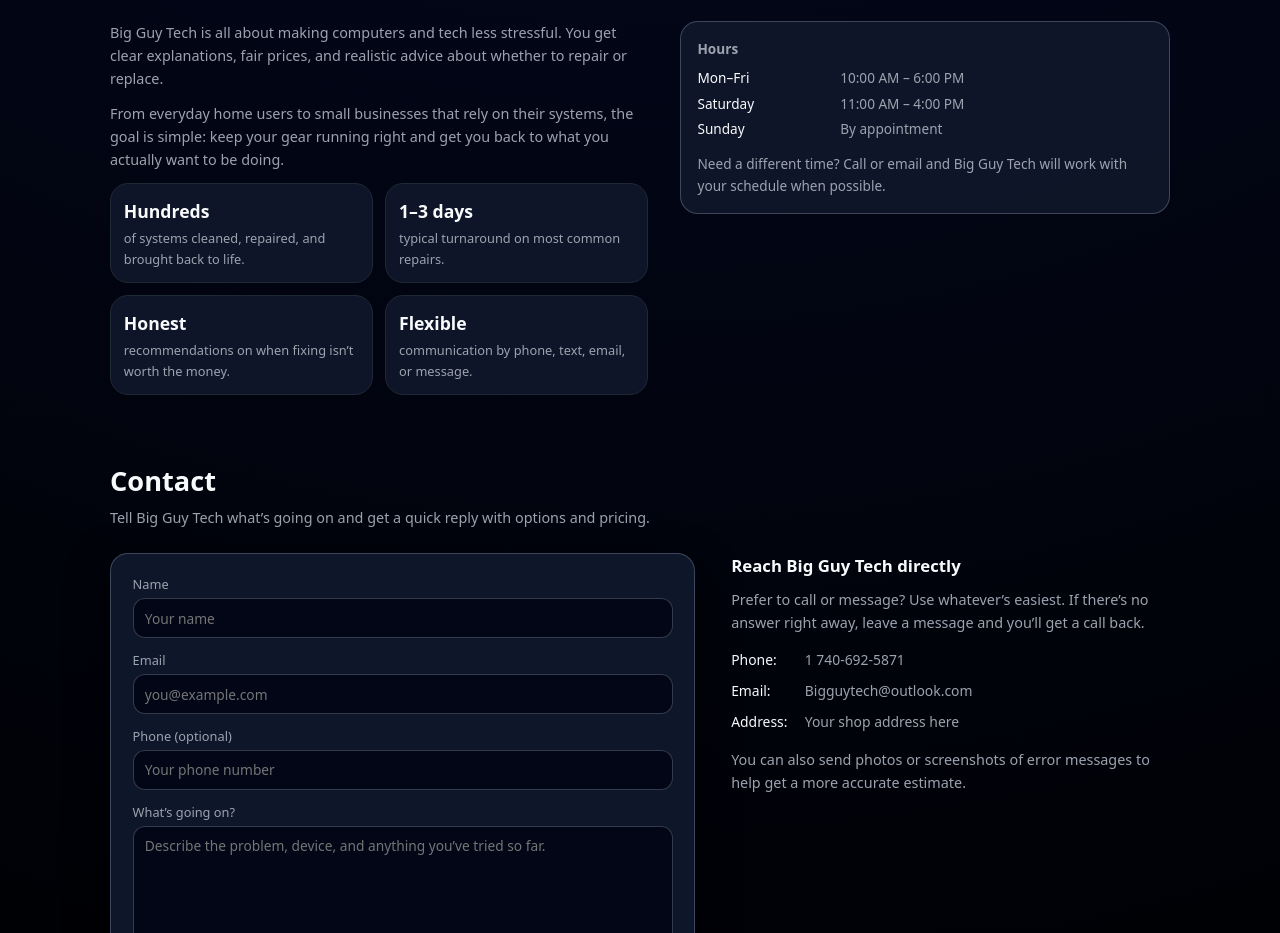
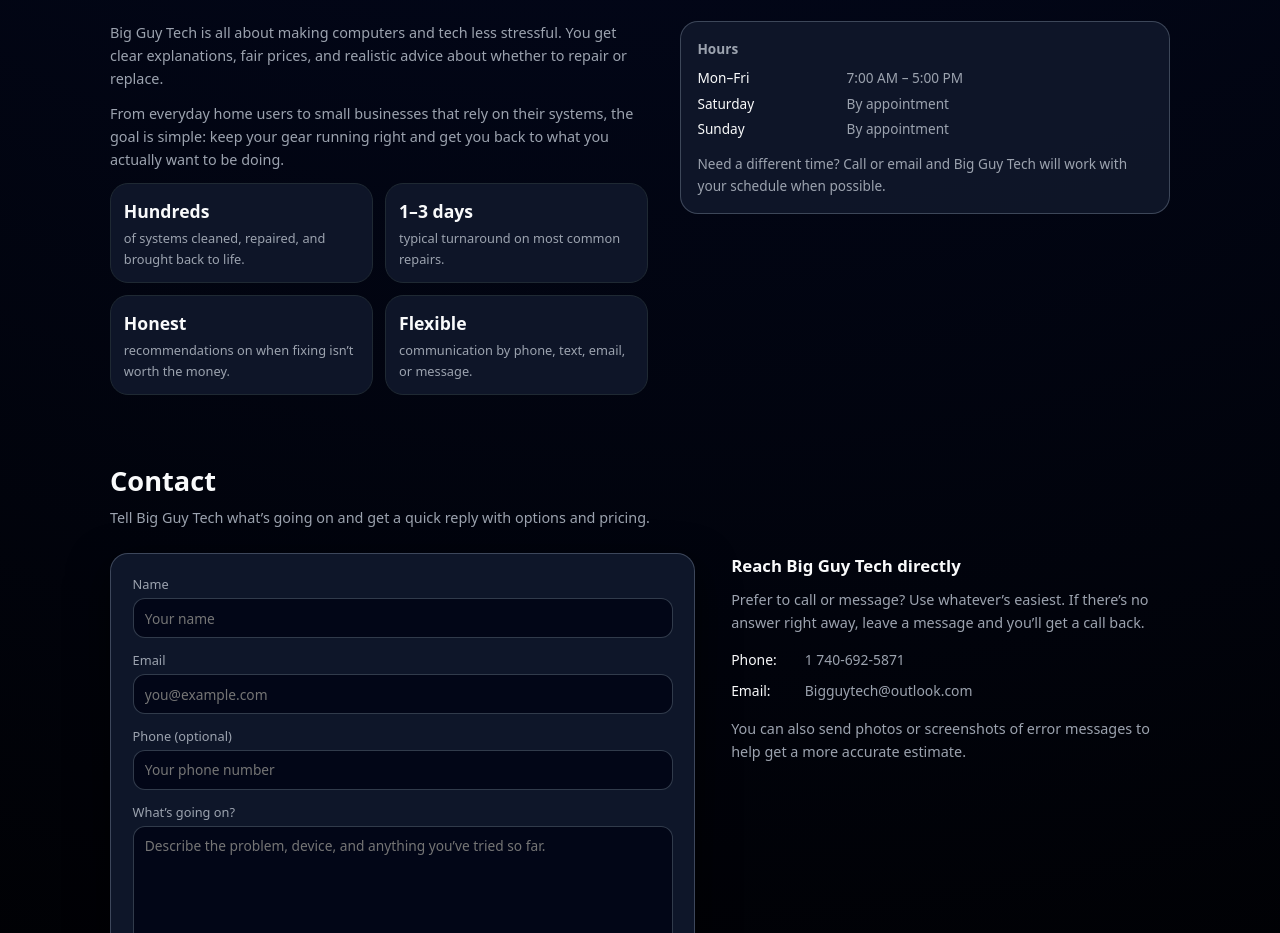
Before and after one commit to jfreeway2002/jfreeway2002.github.io, a plain HTML site: page index.html in a window 1280 px wide. Shown: the part 1112-2045 px from the top of the page. Drawn offline with Linux system fonts and the light colour scheme.

Commit message:
Revise hours and remove address from contact list
Updated business hours and contact information.

```diff
--- a/index.html
+++ b/index.html
@@ -769,8 +769,8 @@
         <aside class="hours-card">
           <strong>Hours</strong>
           <table>
-            <tr><td>Mon–Fri</td><td>10:00 AM – 6:00 PM</td></tr>
-            <tr><td>Saturday</td><td>11:00 AM – 4:00 PM</td></tr>
+            <tr><td>Mon–Fri</td><td>7:00 AM – 5:00 PM</td></tr>
+            <tr><td>Saturday</td><td>By appointment</td></tr>
             <tr><td>Sunday</td><td>By appointment</td></tr>
           </table>
           <p style="margin-top:0.7rem;">
@@ -824,7 +824,7 @@
           <ul class="contact-list">
             <li><span class="contact-label">Phone:</span> 1 740-692-5871</li>
             <li><span class="contact-label">Email:</span> Bigguytech@outlook.com</li>
-            <li><span class="contact-label">Address:</span> Your shop address here</li>
+
           </ul>
 
           <p style="margin-top:0.9rem;">
```
